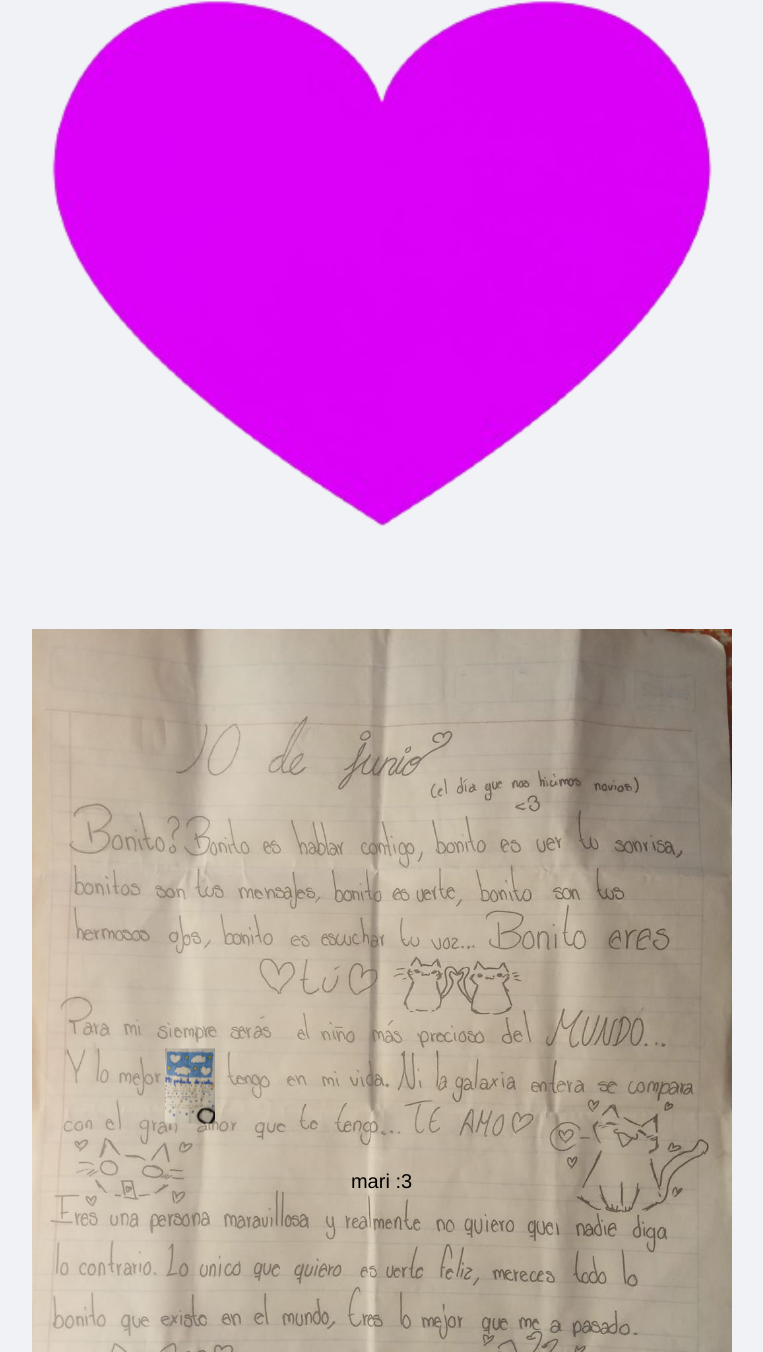
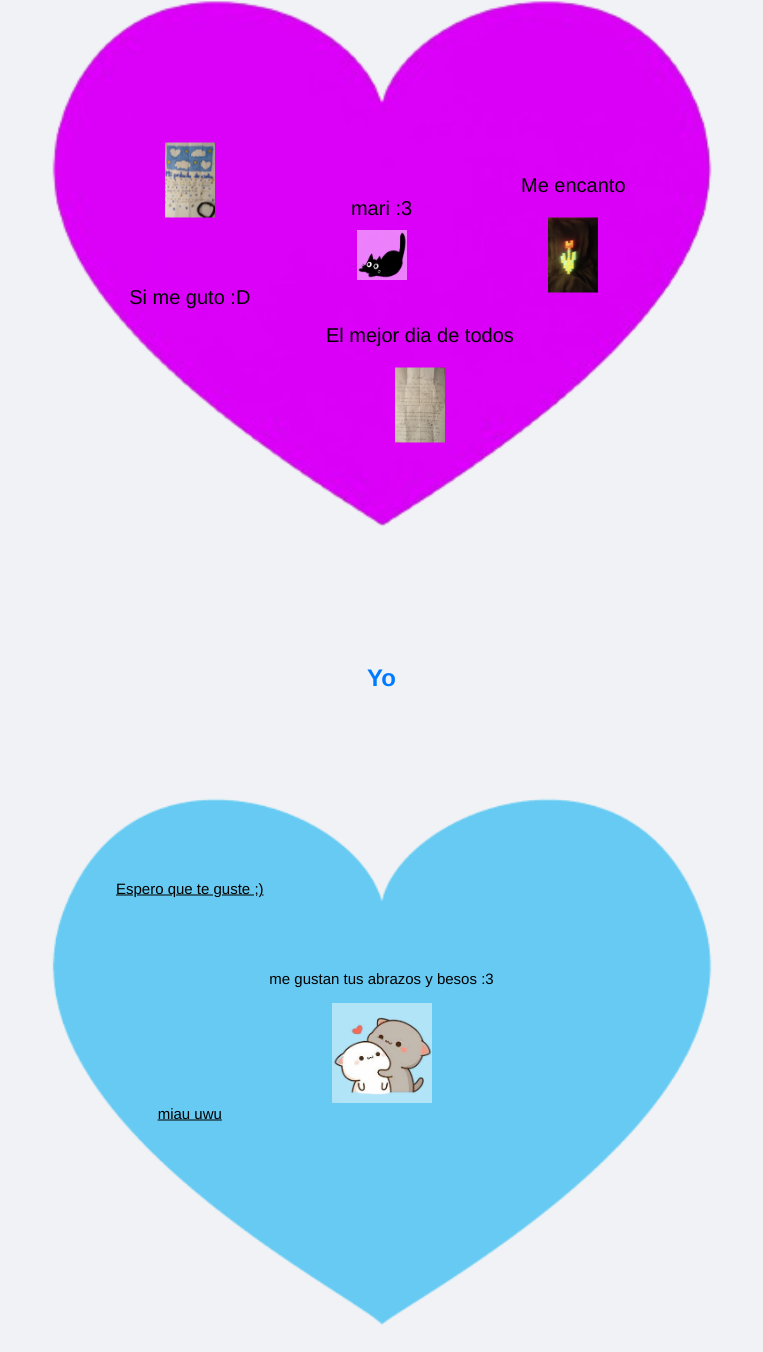
Before and after one commit to kodlandkev/mi-lupis, a plain HTML site: page index.html in a window 1280 px wide. Shown: the part 348-1700 px from the top of the page, without its empty margins (32-795 px from the left). Drawn offline with Linux system fonts and the light colour scheme; files whose address does not match are found by name.

Commit message:
Update style.css

```diff
--- a/static/css/style.css
+++ b/static/css/style.css
@@ -55,6 +55,24 @@ img {
     width: 50px;
 }
 
+#detalle3 {
+    position: absolute;
+    top: 70%;
+    left: 55%;
+    transform: translate(-50%, -50%);
+    height: 75px;
+    width: 50px;
+}
+
+#detalle4 {
+    position: absolute;
+    top: 50%;
+    left: 75%;
+    transform: translate(-50%, -50%);
+    height: 75px;
+    width: 50px;
+}
+
 #text1 {
     position: absolute;
     top: 43%;
@@ -70,6 +88,28 @@ img {
     position: absolute;
     top: 55%;
     left: 25%;
+    transform: translate(-50%, -50%);
+    color: black;
+    font-size: 20px;
+    white-space: nowrap;
+    z-index: 10;
+}
+
+#text3{
+    position: absolute;
+    top: 40%;
+    left: 75%;
+    transform: translate(-50%, -50%);
+    color: black;
+    font-size: 20px;
+    white-space: nowrap;
+    z-index: 10;
+}
+
+#text4{
+    position: absolute;
+    top: 60%;
+    left: 55%;
     transform: translate(-50%, -50%);
     color: black;
     font-size: 20px;
@@ -113,3 +153,14 @@ img {
     white-space: nowrap;
     z-index: 10;
 }
+
+#mitext3{
+    position: absolute;
+    top: 60%;
+    left: 25%;
+    transform: translate(-50%, -50%);
+    color: black;
+    font-size: 15px;
+    white-space: nowrap;
+    z-index: 10;
+}
```
